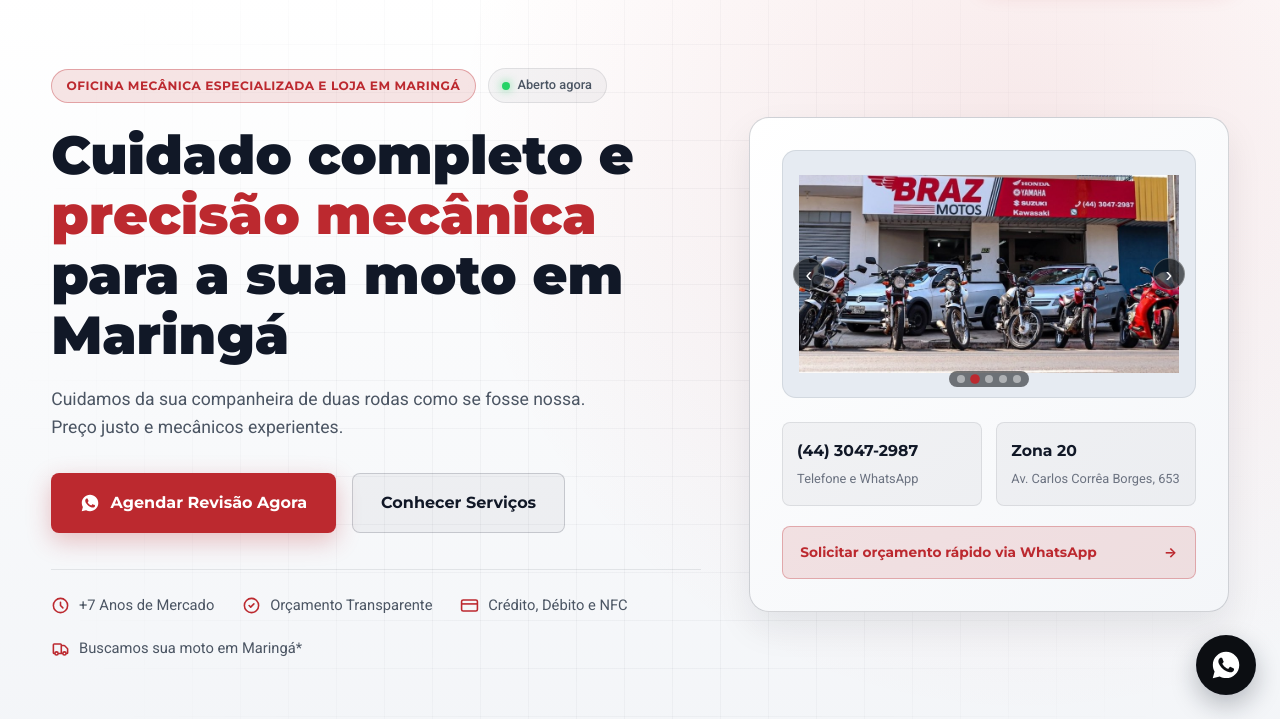
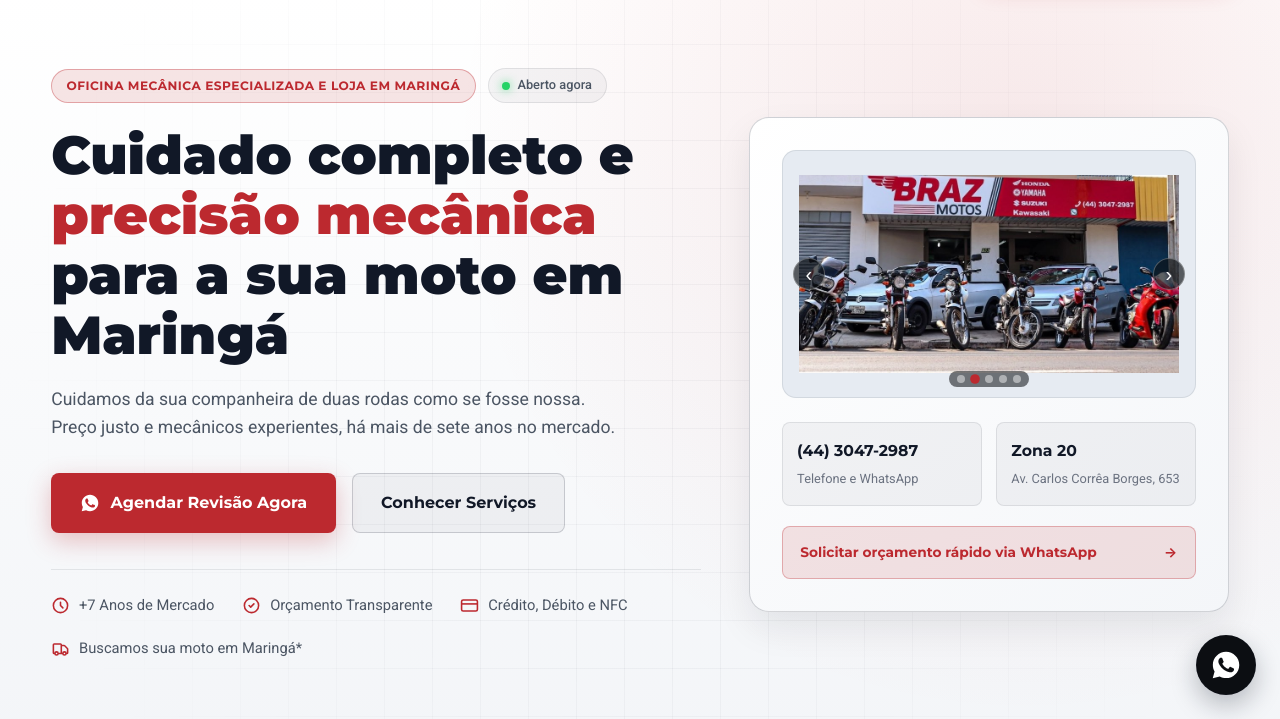
Before and after one commit to adersoncarvalho/braz-motos, a plain HTML site: page index.html in a window 1280 px wide. Shown: the part 81-800 px from the top of the page. Drawn offline with Linux system fonts and the light colour scheme.

Commit message:
copy: inclui mais de sete anos no mercado no subtitulo principal

```diff
--- a/index.html
+++ b/index.html
@@ -101,7 +101,7 @@
           </h1>
 
           <p class="hero__subtitle">
-            Cuidamos da sua companheira de duas rodas como se fosse nossa. Preço justo e mecânicos experientes.
+            Cuidamos da sua companheira de duas rodas como se fosse nossa. Preço justo e mecânicos experientes, há mais de sete anos no mercado.
           </p>
 
           <div class="hero__cta-group">
```
